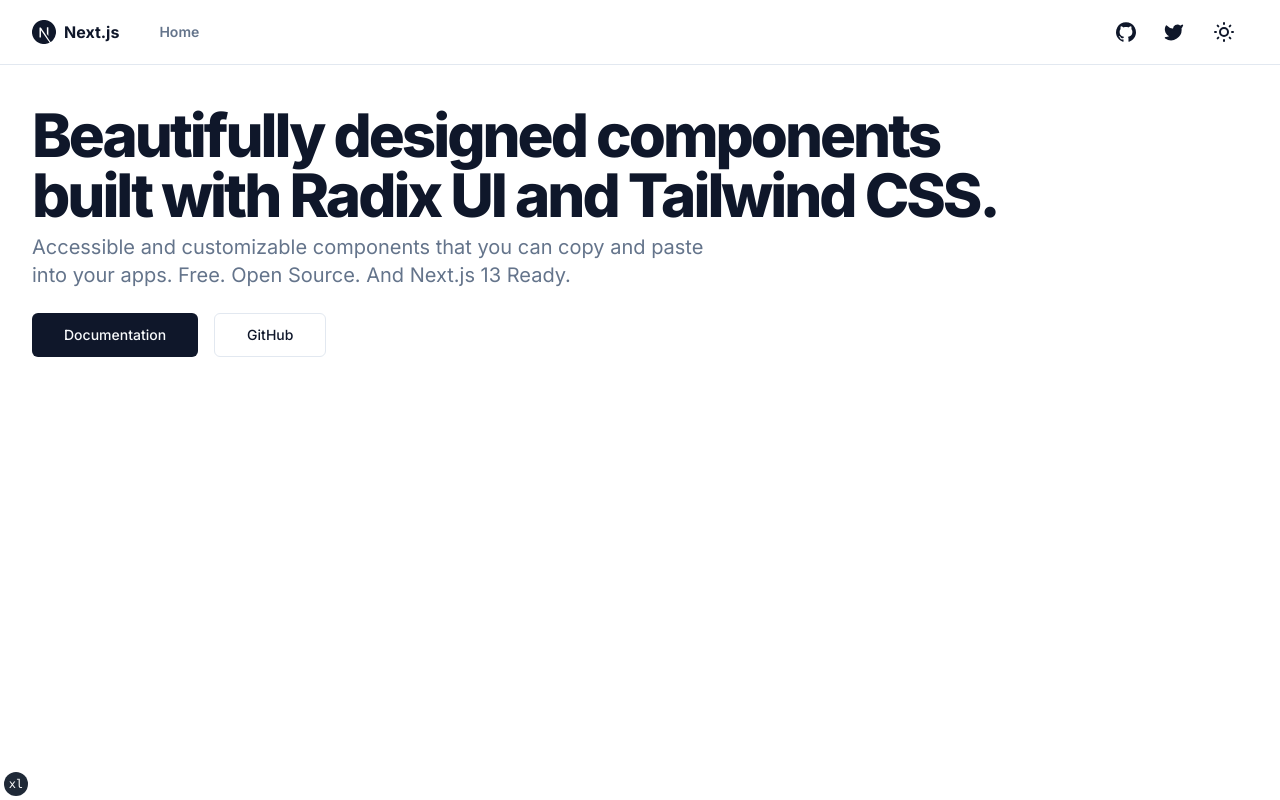
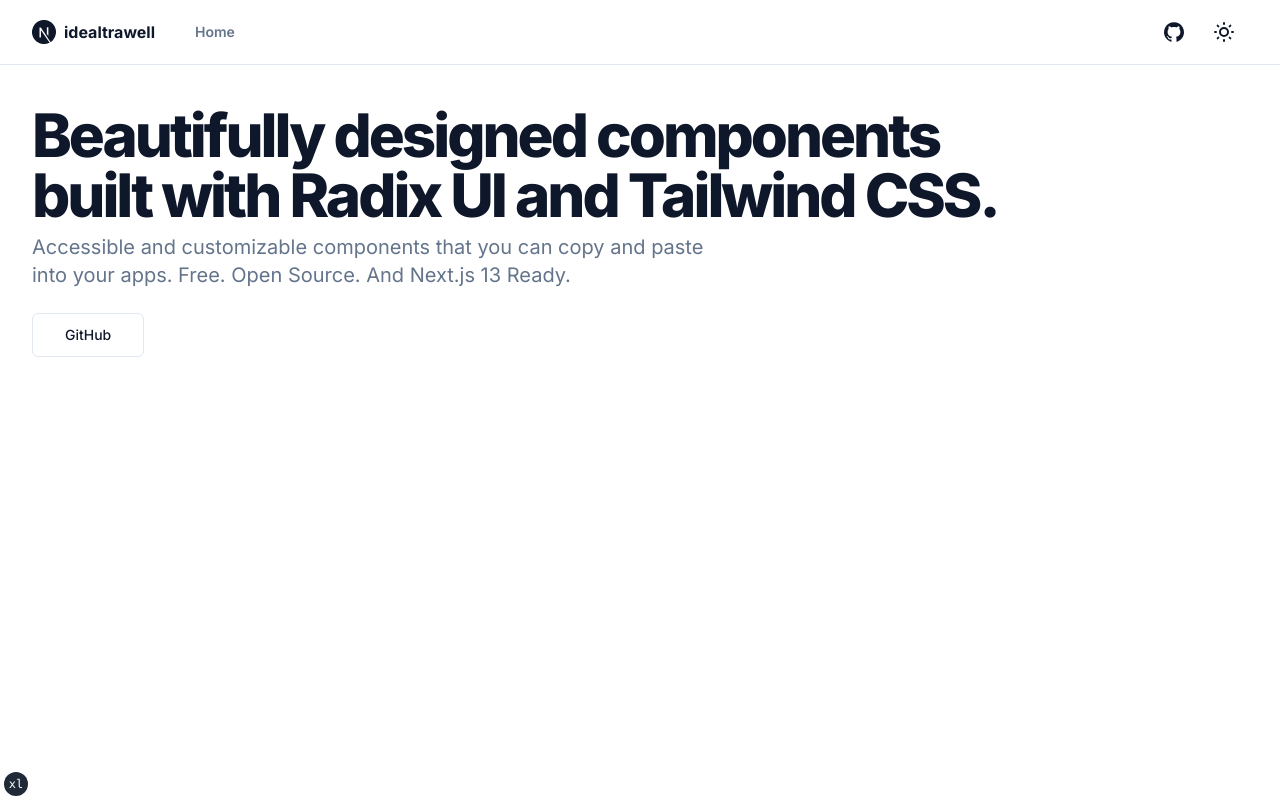
Before and after one commit to bahadirk5/VacayNook, a Next.js app: page / in a window 1280 px wide. Built offline with nearby package versions, Linux system fonts and the light colour scheme.

Commit message:
site config

```diff
--- a/app/layout.tsx
+++ b/app/layout.tsx
@@ -33,7 +33,6 @@
   return (
     <>
       <html lang="en" suppressHydrationWarning>
-        <head />
         <body
           className={cn(
             "min-h-screen bg-background font-sans antialiased",
--- a/app/page.tsx
+++ b/app/page.tsx
@@ -18,14 +18,6 @@
       </div>
       <div className="flex gap-4">
         <Link
-          href={siteConfig.links.docs}
-          target="_blank"
-          rel="noreferrer"
-          className={buttonVariants({ size: "lg" })}
-        >
-          Documentation
-        </Link>
-        <Link
           target="_blank"
           rel="noreferrer"
           href={siteConfig.links.github}
--- a/components/site-header.tsx
+++ b/components/site-header.tsx
@@ -28,21 +28,6 @@
                 <span className="sr-only">GitHub</span>
               </div>
             </Link>
-            <Link
-              href={siteConfig.links.twitter}
-              target="_blank"
-              rel="noreferrer"
-            >
-              <div
-                className={buttonVariants({
-                  size: "sm",
-                  variant: "ghost",
-                })}
-              >
-                <Icons.twitter className="h-5 w-5 fill-current" />
-                <span className="sr-only">Twitter</span>
-              </div>
-            </Link>
             <ThemeToggle />
           </nav>
         </div>
--- a/config/site.ts
+++ b/config/site.ts
@@ -1,7 +1,7 @@
 export type SiteConfig = typeof siteConfig
 
 export const siteConfig = {
-  name: "Next.js",
+  name: "idealtrawell",
   description:
     "Beautifully designed components built with Radix UI and Tailwind CSS.",
   mainNav: [
@@ -11,8 +11,6 @@
     },
   ],
   links: {
-    twitter: "https://twitter.com/shadcn",
-    github: "https://github.com/shadcn/ui",
-    docs: "https://ui.shadcn.com",
+    github: "https://github.com/idealtrawell/idealtrawell",
   },
 }
```
